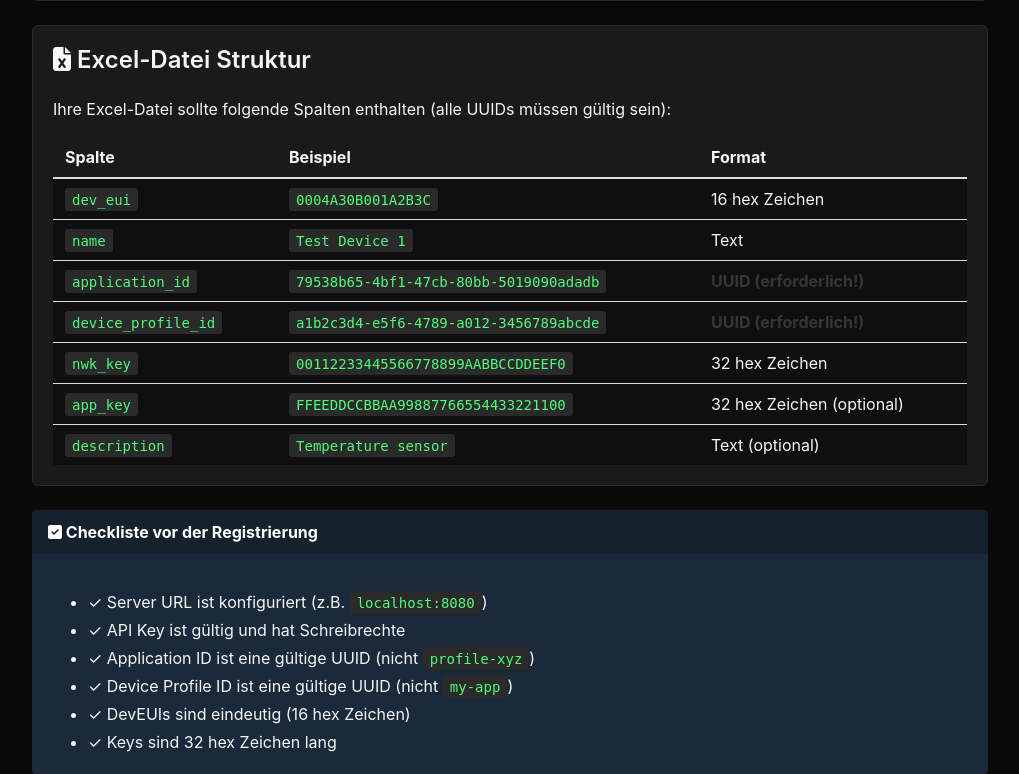
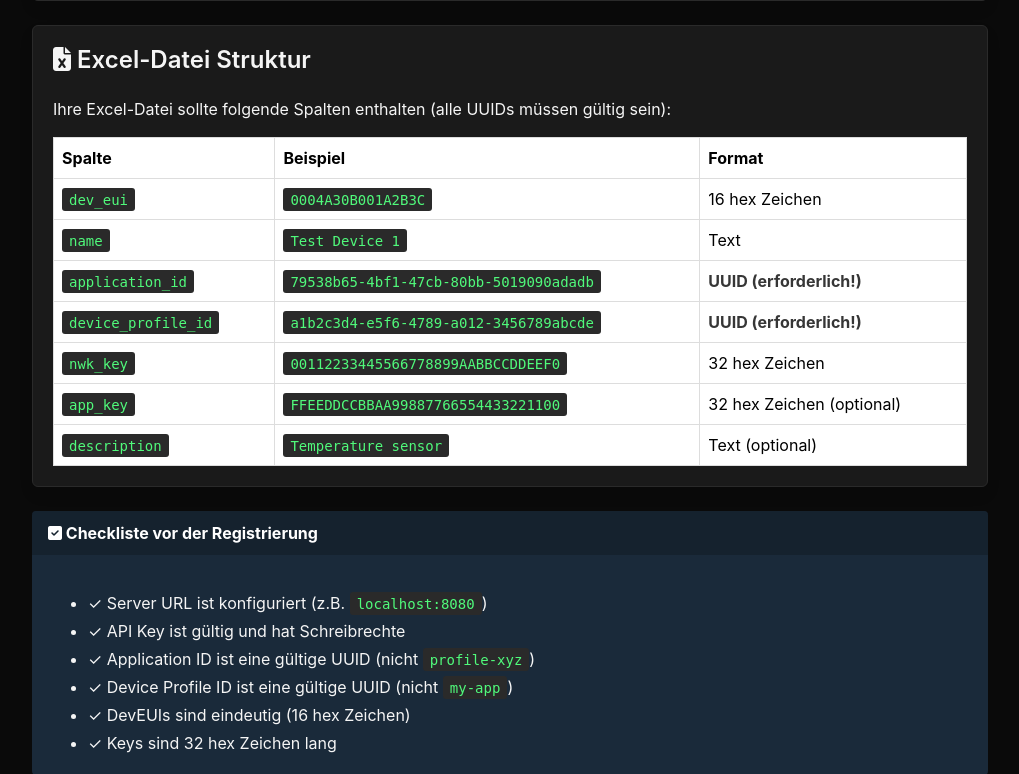
Before and after one commit to krusadejr/lorawan-registration-server, a Flask app: page /help in a window 1280 px wide. Shown: the part 1859-2633 px from the top of the page, without its empty margins (130-1149 px from the left). Run offline with Flask 3, Linux system fonts and the light colour scheme.

Commit message:
Add test Excel file and convert all tables to plain white styling
- Created test_devices.xlsx with 5 sample devices including device_profile_id
- Removed Bulma table classes (is-fullwidth, is-striped, is-hoverable)
- Applied plain white background with black text and simple borders
- Updated tables in registration_results.html, help.html, device_management.html
- All tables now have consistent white styling without themes

```diff
--- a/templates/device_management.html
+++ b/templates/device_management.html
@@ -95,7 +95,7 @@
                 </div>
 
                 <div class="table-container">
-                    <table class="table is-fullwidth" style="background-color: white;">
+                    <table style="width: 100%; background-color: white; border-collapse: collapse;">
                         <thead>
                             <tr style="background-color: white;">
                                 <th style="width: 50px; background-color: white; color: black; border: 1px solid #dbdbdb;">
--- a/templates/help.html
+++ b/templates/help.html
@@ -242,49 +242,49 @@
                         </h2>
                         <div class="content">
                             <p>Ihre Excel-Datei sollte folgende Spalten enthalten (alle UUIDs müssen gültig sein):</p>
-                            <table class="table is-fullwidth" style="background-color: #0f0f0f; color: #f5f5f5;">
+                            <table style="width: 100%; background-color: white; border-collapse: collapse;">
                                 <thead>
-                                    <tr style="background-color: #1a1a1a;">
-                                        <th style="color: #f5f5f5;">Spalte</th>
-                                        <th style="color: #f5f5f5;">Beispiel</th>
-                                        <th style="color: #f5f5f5;">Format</th>
+                                    <tr style="background-color: white;">
+                                        <th style="padding: 8px; text-align: left; border: 1px solid #ddd; color: black;">Spalte</th>
+                                        <th style="padding: 8px; text-align: left; border: 1px solid #ddd; color: black;">Beispiel</th>
+                                        <th style="padding: 8px; text-align: left; border: 1px solid #ddd; color: black;">Format</th>
                                     </tr>
                                 </thead>
                                 <tbody>
-                                    <tr>
-                                        <td><code>dev_eui</code></td>
-                                        <td><code>0004A30B001A2B3C</code></td>
-                                        <td>16 hex Zeichen</td>
+                                    <tr style="background-color: white;">
+                                        <td style="padding: 8px; border: 1px solid #ddd; color: black;"><code>dev_eui</code></td>
+                                        <td style="padding: 8px; border: 1px solid #ddd; color: black;"><code>0004A30B001A2B3C</code></td>
+                                        <td style="padding: 8px; border: 1px solid #ddd; color: black;">16 hex Zeichen</td>
                                     </tr>
-                                    <tr>
-                                        <td><code>name</code></td>
-                                        <td><code>Test Device 1</code></td>
-                                        <td>Text</td>
+                                    <tr style="background-color: white;">
+                                        <td style="padding: 8px; border: 1px solid #ddd; color: black;"><code>name</code></td>
+                                        <td style="padding: 8px; border: 1px solid #ddd; color: black;"><code>Test Device 1</code></td>
+                                        <td style="padding: 8px; border: 1px solid #ddd; color: black;">Text</td>
                                     </tr>
-                                    <tr>
-                                        <td><code>application_id</code></td>
-                                        <td><code>79538b65-4bf1-47cb-80bb-5019090adadb</code></td>
-                                        <td><strong>UUID (erforderlich!)</strong></td>
+                                    <tr style="background-color: white;">
+                                        <td style="padding: 8px; border: 1px solid #ddd; color: black;"><code>application_id</code></td>
+                                        <td style="padding: 8px; border: 1px solid #ddd; color: black;"><code>79538b65-4bf1-47cb-80bb-5019090adadb</code></td>
+                                        <td style="padding: 8px; border: 1px solid #ddd; color: black;"><strong>UUID (erforderlich!)</strong></td>
                                     </tr>
-                                    <tr>
-                                        <td><code>device_profile_id</code></td>
-                                        <td><code>a1b2c3d4-e5f6-4789-a012-3456789abcde</code></td>
-                                        <td><strong>UUID (erforderlich!)</strong></td>
+                                    <tr style="background-color: white;">
+                                        <td style="padding: 8px; border: 1px solid #ddd; color: black;"><code>device_profile_id</code></td>
+                                        <td style="padding: 8px; border: 1px solid #ddd; color: black;"><code>a1b2c3d4-e5f6-4789-a012-3456789abcde</code></td>
+                                        <td style="padding: 8px; border: 1px solid #ddd; color: black;"><strong>UUID (erforderlich!)</strong></td>
                                     </tr>
-                                    <tr>
-                                        <td><code>nwk_key</code></td>
-                                        <td><code>00112233445566778899AABBCCDDEEF0</code></td>
-                                        <td>32 hex Zeichen</td>
+                                    <tr style="background-color: white;">
+                                        <td style="padding: 8px; border: 1px solid #ddd; color: black;"><code>nwk_key</code></td>
+                                        <td style="padding: 8px; border: 1px solid #ddd; color: black;"><code>00112233445566778899AABBCCDDEEF0</code></td>
+                                        <td style="padding: 8px; border: 1px solid #ddd; color: black;">32 hex Zeichen</td>
                                     </tr>
-                                    <tr>
-                                        <td><code>app_key</code></td>
-                                        <td><code>FFEEDDCCBBAA99887766554433221100</code></td>
-                                        <td>32 hex Zeichen (optional)</td>
+                                    <tr style="background-color: white;">
+                                        <td style="padding: 8px; border: 1px solid #ddd; color: black;"><code>app_key</code></td>
+                                        <td style="padding: 8px; border: 1px solid #ddd; color: black;"><code>FFEEDDCCBBAA99887766554433221100</code></td>
+                                        <td style="padding: 8px; border: 1px solid #ddd; color: black;">32 hex Zeichen (optional)</td>
                                     </tr>
-                                    <tr>
-                                        <td><code>description</code></td>
-                                        <td><code>Temperature sensor</code></td>
-                                        <td>Text (optional)</td>
+                                    <tr style="background-color: white;">
+                                        <td style="padding: 8px; border: 1px solid #ddd; color: black;"><code>description</code></td>
+                                        <td style="padding: 8px; border: 1px solid #ddd; color: black;"><code>Temperature sensor</code></td>
+                                        <td style="padding: 8px; border: 1px solid #ddd; color: black;">Text (optional)</td>
                                     </tr>
                                 </tbody>
                             </table>
```
Also changed, not shown: templates/registration_results.html (+22 -22 lines), 1 other file.
